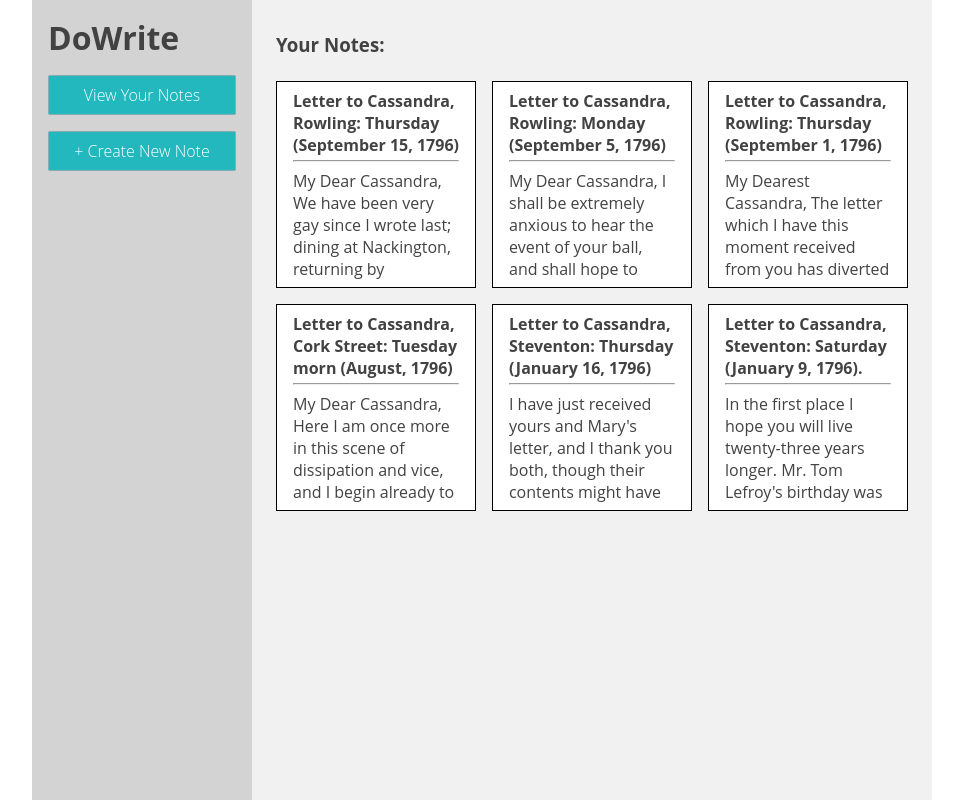
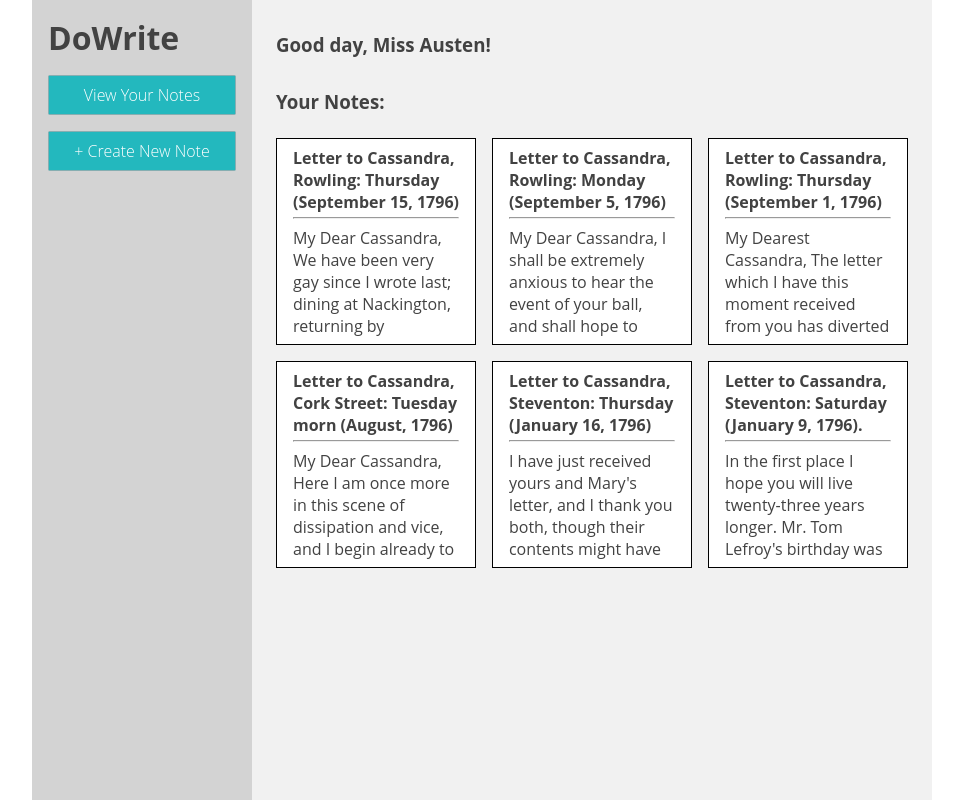
Before and after one commit to danteocualesjr/front-end-project-week-v2, a React (Create React App) app: page / in a window 1280 px wide. Shown: the whole page, without its empty margins (158-1121 px from the left). Built offline with nearby package versions, Linux system fonts and the light colour scheme.

Commit message:
Added text in NotesList.

```diff
--- a/src/components/NotesList/NotesList.js
+++ b/src/components/NotesList/NotesList.js
@@ -40,6 +40,7 @@ class NotesList extends Component {
         console.log('Props inside NotesList:', this.props);
         return (
             <div className="notes-list-container">
+                <div><h3 className="content-header">Good day, Miss Austen!</h3></div>
                 <div><h3 className="content-header">Your Notes:</h3></div>
                 <div className="notes-list">
                     {this.state.notesArray.map(this.generateNotes)}
```
